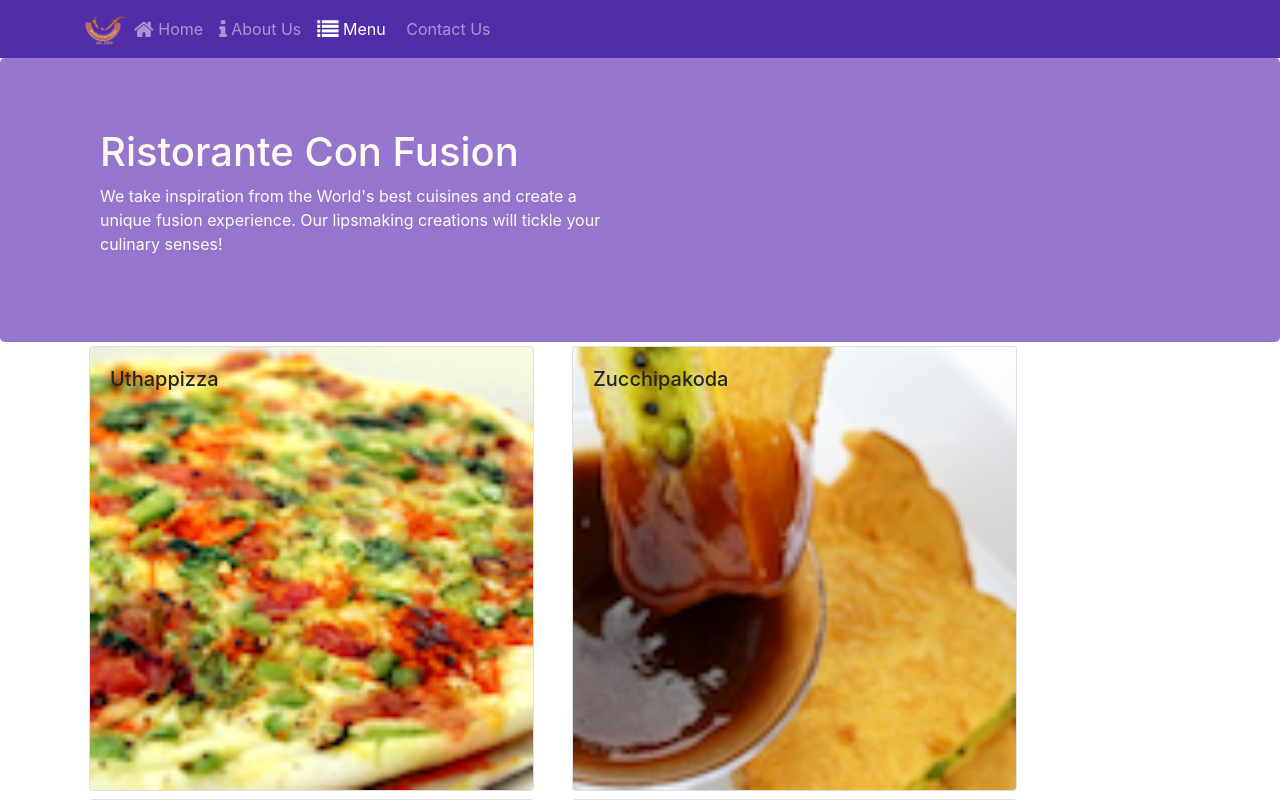
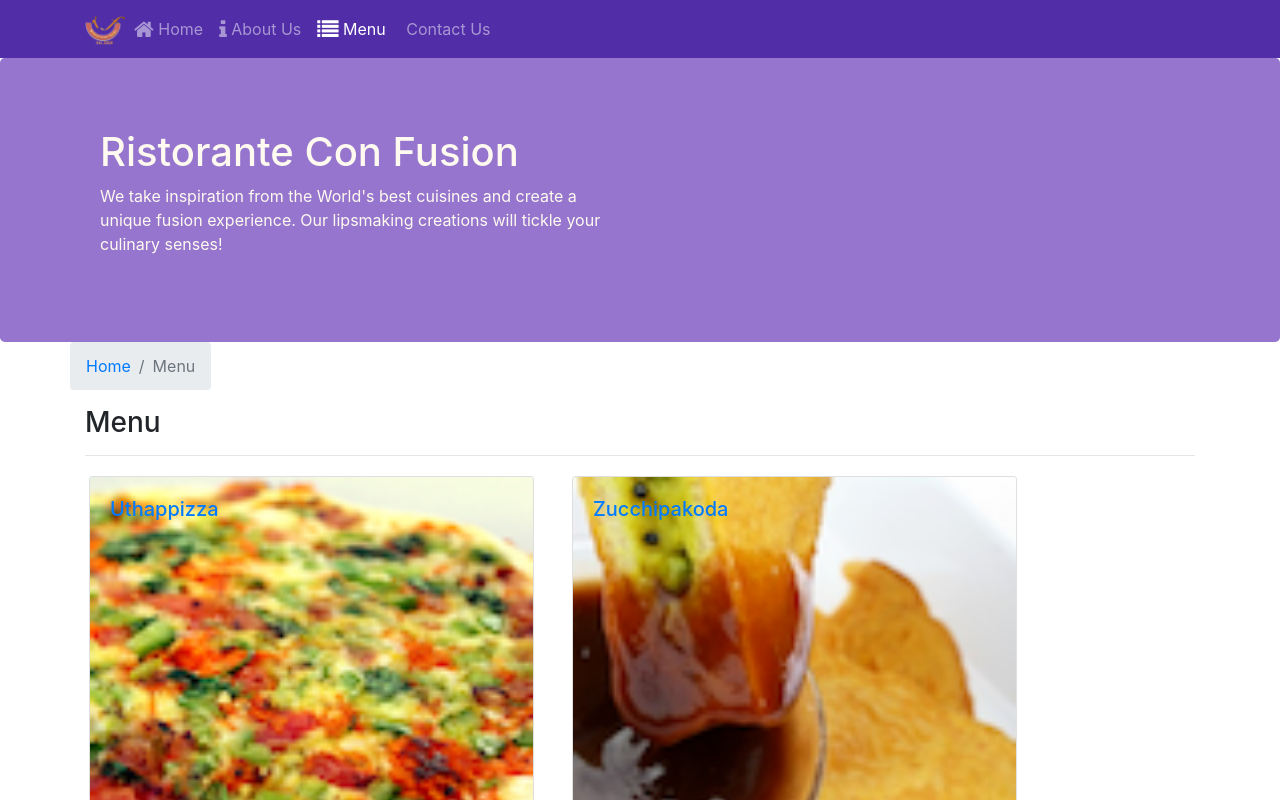
Before and after one commit to priyanshi0799/confusion, a React (Create React App) app: page /menu in a window 1280 px wide. Shown: the top 800 px of the page. Built offline with nearby package versions, Linux system fonts and the light colour scheme.

Commit message:
Route with Parameter

```diff
--- a/src/components/ContactComponent.js
+++ b/src/components/ContactComponent.js
@@ -1,8 +1,19 @@
 import React from 'react';
-
+import {Breadcrumb, BreadcrumbItem} from 'reactstrap';
+import {Link} from 'react-router-dom'
 function Contact(props) {
     return(
         <div className="container">
+            <div className="row">
+                <Breadcrumb>
+                    <BreadcrumbItem><Link to='/home'>Home</Link></BreadcrumbItem>
+                    <BreadcrumbItem active>Contact Us</BreadcrumbItem>
+                </Breadcrumb>
+                <div className="col-12">
+                    <h3>Menu</h3>
+                    <hr/>
+                </div>
+            </div>
             <div className="row row-content">
                 <div className="col-12">
                 <h3>Location Information</h3>
--- a/src/components/MainComponent.js
+++ b/src/components/MainComponent.js
@@ -1,5 +1,6 @@
 import React, {Component} from 'react';
 
+import DishDetail from './dishDetailsComponent';
 import Home from './HomeComponent';
 import Menu from './MenuComponent';
 import { DISHES } from '../shared/dishes';
@@ -31,12 +32,22 @@ class Main extends Component {
         leader={this.state.leaders.filter((leader)=> leader.featured)[0]}/>
       );
     }
+
+    const DishWithId = ({match})=>{
+      return(
+        <DishDetail dish={this.state.dishes.filter((dish)=>dish.id === parseInt(match.params.dishId, 10))[0]}
+        comments={this.state.comments.filter((comment)=>comment.dishId===parseInt(match.params.dishId, 10))}>
+        </DishDetail>
+      )
+    }
+
   return (
     <div>
       <Header/>
       <Switch>
         <Route path="/home" component={HomePage}/>
         <Route exact path="/menu" component={()=> <Menu dishes={this.state.dishes}/>}/>
+        <Route path="/menu/:dishId" component={DishWithId}/>
         <Route exact path="/contactus" component={Contact}/>
         <Redirect to="/home"/>
       </Switch>
--- a/src/components/MenuComponent.js
+++ b/src/components/MenuComponent.js
@@ -1,13 +1,16 @@
 import React from 'react';
-import { Card, CardImg, CardTitle, CardImgOverlay } from 'reactstrap';
+import { Card, CardImg, CardTitle, CardImgOverlay, Breadcrumb, BreadcrumbItem } from 'reactstrap';
+import { Link } from 'react-router-dom';
 
     function RenderMenuItem({dish, onClick}){
         return(
-            <Card onClick={()=> onClick(dish.id)}>
-                <CardImg width="100%" src={dish.image} alt={dish.name}></CardImg>
-                <CardImgOverlay>
-                <CardTitle>{dish.name}</CardTitle>
-                </CardImgOverlay>
+            <Card>
+                <Link to={`/menu/${dish.id}`}>
+                    <CardImg width="100%" src={dish.image} alt={dish.name}></CardImg>
+                    <CardImgOverlay>
+                    <CardTitle>{dish.name}</CardTitle>
+                    </CardImgOverlay>
+                </Link>
             </Card>
         );
     }
@@ -16,13 +19,23 @@ import { Card, CardImg, CardTitle, CardImgOverlay } from 'reactstrap';
         const menu = props.dishes.map((dish)=>{
             return(
                 <div key={dish.id} className="col-12 col-md-5 m-1">
-                    <RenderMenuItem dish={dish} onClick={props.onClick}/>
+                    <RenderMenuItem dish={dish}/>
                 </div>
             );
         });
 
         return(
             <div className="container">
+                <div className="row">
+                    <Breadcrumb>
+                        <BreadcrumbItem><Link to='/home'>Home</Link></BreadcrumbItem>
+                        <BreadcrumbItem active>Menu</BreadcrumbItem>
+                    </Breadcrumb>
+                    <div className="col-12">
+                        <h3>Menu</h3>
+                        <hr/>
+                    </div>
+                </div>
                 <div className="row">
                     {menu}
                 </div>
--- a/src/components/dishDetailsComponent.js
+++ b/src/components/dishDetailsComponent.js
@@ -1,50 +1,65 @@
 import React, { Component } from 'react';
-import { Card, CardImg, CardText, CardBody, CardTitle} from 'reactstrap';
+import { Card, CardImg, CardText, CardBody, CardTitle, BreadcrumbItem, Breadcrumb} from 'reactstrap';
+import {Link} from 'react-router-dom';
 
-class DishSelected extends Component{
+function RenderDish({dish}){
+    return(
+        <div className="col-12 col-md-5 m-1">
+        <Card>
+           <CardImg top src={dish.image} alt={dish.name}></CardImg>
+           <CardBody>
+             <CardTitle>{dish.name}</CardTitle>
+             <CardText>{dish.description}</CardText>
+           </CardBody>
+        </Card>
+        </div>
+    )
+}
 
-    render(){
-    function renderComments(commentArray){
+    function RenderComments({comments}){
+        if(comments!=null){
         return(
-            commentArray.map((dishComments)=>{
+            <div className="col-12 col-md-5 m-1">
+                <h4>Comments</h4>
+                <ul className="List-unstyled">
+                    {comments.map((comment)=>{
                 return(
-                <div  key={dishComments.id}>
-                    {dishComments.comment} <br></br>
-                    --{dishComments.author} , {new Intl.DateTimeFormat('en-US', {year:'numeric', month: 'short', day:'2-digit'}).format(new Date(Date.parse(dishComments.date)))}
-                </div>
+                    <li  key={comment.id}>
+                        <p>{comment.comment}</p>
+                        <p>--{comment.author} , {new Intl.DateTimeFormat('en-US', {year:'numeric', month: 'short', day:'2-digit'}).format(new Date(Date.parse(comment.date)))}</p>
+                    </li>
                 );
-            }
-        )
-        );
-    }
-
-    return(
-        <div className="container">
-            <div className="row">
-                {renderDish(this.props.dish)}
-            </div>
+                })}
+            </ul>
         </div>
     );
+    }
+    else{
+        return(
+            <div></div>
+        )
+    }
+}
 
-    function renderDish(dish){
-        if(dish!=null){
+    const DishDetail = (props)=>{
+        if(props.dish !=null){
             return(
-                <div className="row">
-                <div className="col-12 col-md-5 m-1">
-                <Card>
-                   <CardImg width="100%" src={dish.image} alt={dish.name}></CardImg>
-                   <CardBody>
-                     <CardTitle>{dish.name}</CardTitle>
-                     <CardText>{dish.description}</CardText>
-                   </CardBody>
-                </Card>
+                <div className="container">
+                    <div className="row">
+                        <Breadcrumb>
+                            <BreadcrumbItem><Link to='/menu'>Menu</Link></BreadcrumbItem>
+                            <BreadcrumbItem active>{props.dish.name}</BreadcrumbItem>
+                        </Breadcrumb>
+                        <div className="col-12">
+                            <h3>Menu</h3>
+                            <hr/>
+                        </div>
+                    </div>
+                    <div className="row">
+                        <RenderDish dish={props.dish}></RenderDish>
+                        <RenderComments comments={props.comments}></RenderComments>
+                    </div>
                 </div>
-
-                <div className="col-md-5 m-1">
-                    <h5>Comments</h5>
-                    {renderComments(dish.comments)}
-                </div>
-            </div>
             )
         }
         else{
@@ -53,6 +68,4 @@ class DishSelected extends Component{
             )
         }
     }
-}
-}
-export default DishSelected;
+export default DishDetail;
```
